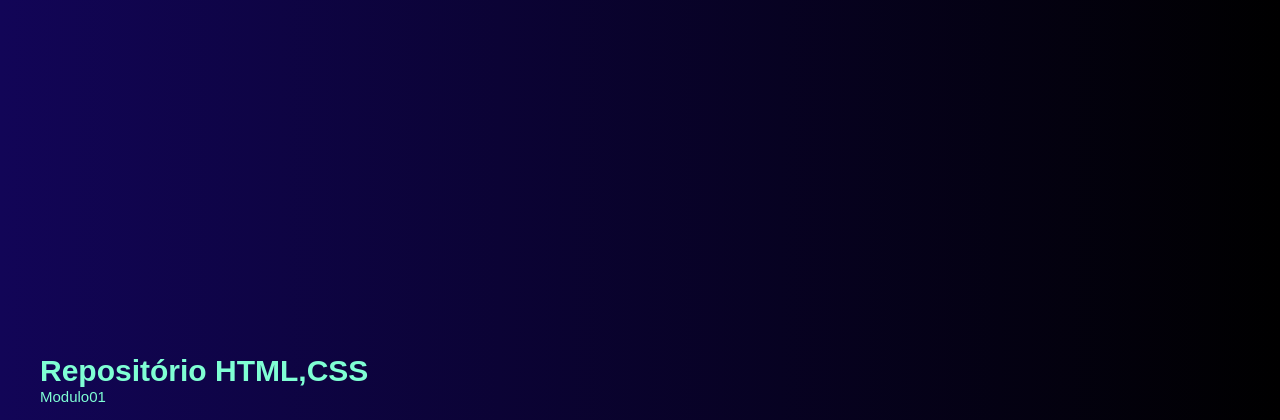
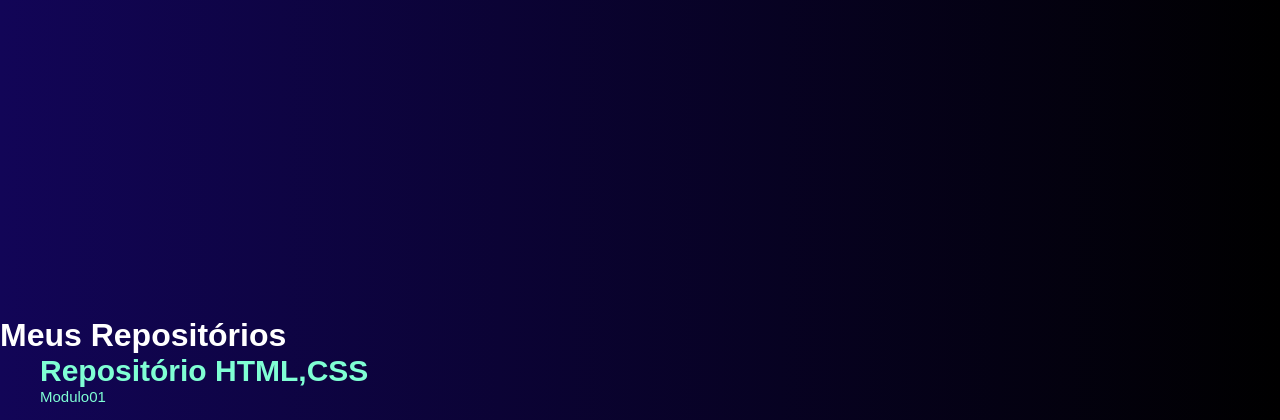
Before and after one commit to SHEILONG11/SITE_BLUES, a Flask app: page /project in a window 1280 px wide. Shown: the part 380-800 px from the top of the page. Run offline with Flask 3, Linux system fonts and the light colour scheme.

Commit message:
Update project.html

```diff
--- a/templates/project.html
+++ b/templates/project.html
@@ -33,6 +33,7 @@
                 </ul>
             </main>
             <div id="repositorios">
+                <h1>Meus Repositórios</h1>
                 <ul>
                     <li class="itens">
                         <a href="/modulo01" target="_self" rel="next"><h1>Repositório HTML,CSS</h1><p>Modulo01</p></a>
```
